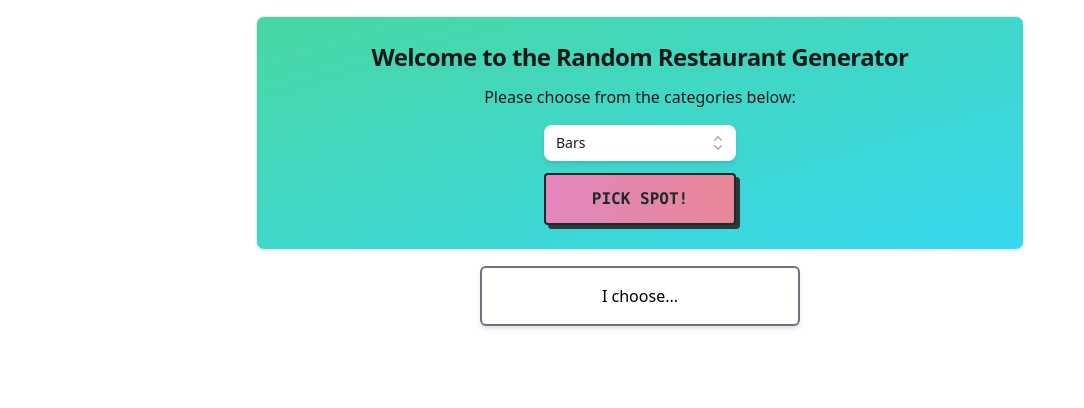
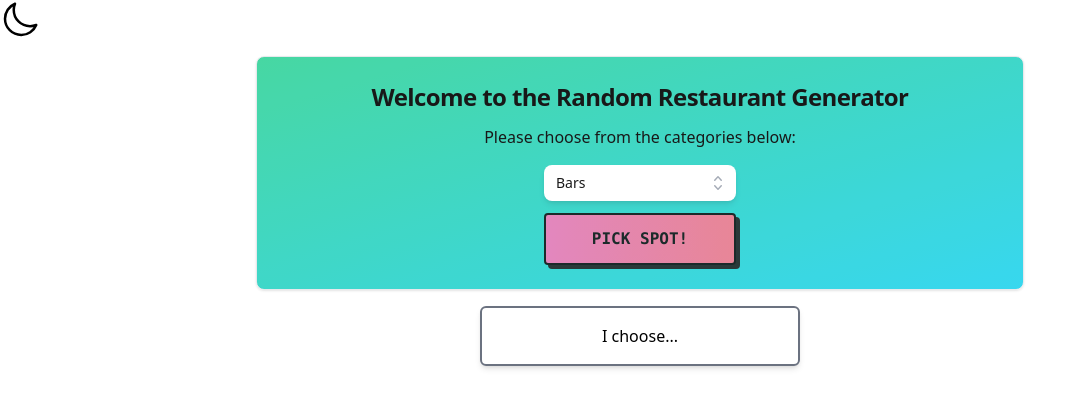
Before and after one commit to bchussid/restaurant-picker, a React (Vite) app: page / in a window 1280 px wide. Shown: the top 408 px of the page, without its empty margins (0-1084 px from the left). Built offline with nearby package versions, Linux system fonts and the light colour scheme.

Commit message:
add/start of dark mode styles

```diff
--- a/src/App.jsx
+++ b/src/App.jsx
@@ -1,13 +1,21 @@
-import './App.css'
-import Randomizer from './components/Randomizer'
+import "./App.css";
+import Randomizer from "./components/Randomizer";
+import { MoonIcon } from "@heroicons/react/24/outline";
+import { useState } from "react";
 
 function App() {
-
+  const [darkMode, setDarkMode] = useState(false)
   return (
     <>
+    <div className={darkMode ? 'dark' : ''}>
+      <main className="dark:bg-slate-800">
+
+      <MoonIcon className="h-10 w-10 dark:text-slate-100" onClick={() => setDarkMode(!darkMode)} />
       <Randomizer />
+      </main>
+    </div>
     </>
-  )
+  );
 }
 
-export default App
+export default App;
--- a/tailwind.config.js
+++ b/tailwind.config.js
@@ -1,13 +1,9 @@
 /** @type {import('tailwindcss').Config} */
 export default {
-  content: [
-    "./index.html",
-    "./src/**/*.{js,ts,jsx,tsx}",
-  ],
+  content: ["./index.html", "./src/**/*.{js,ts,jsx,tsx}"],
   theme: {
     extend: {},
   },
-  plugins: [
-    '@headlessui/tailwindcss'
-  ],
-}
+  darkMode: "class",
+  plugins: ["@headlessui/tailwindcss"],
+};
```
